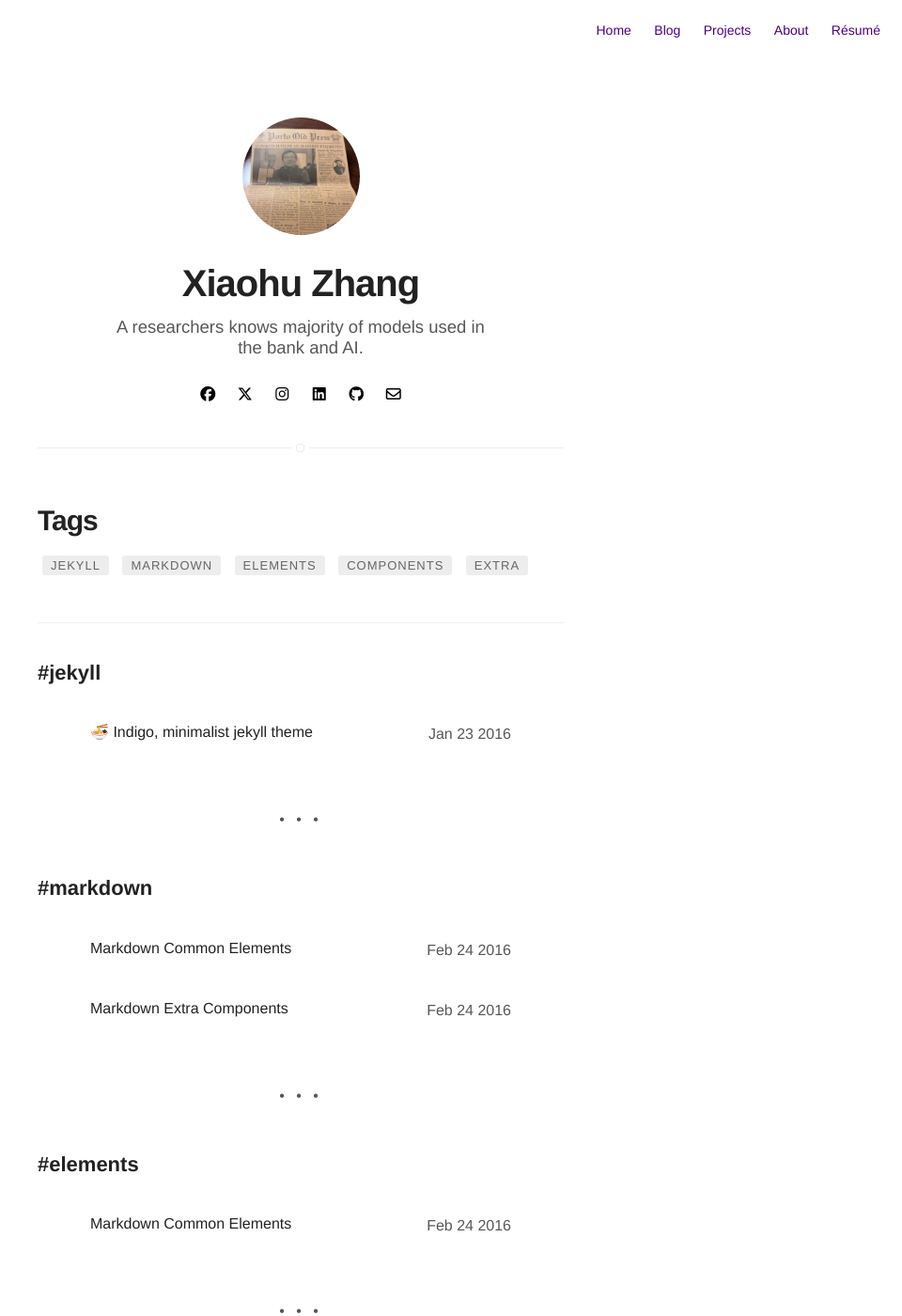
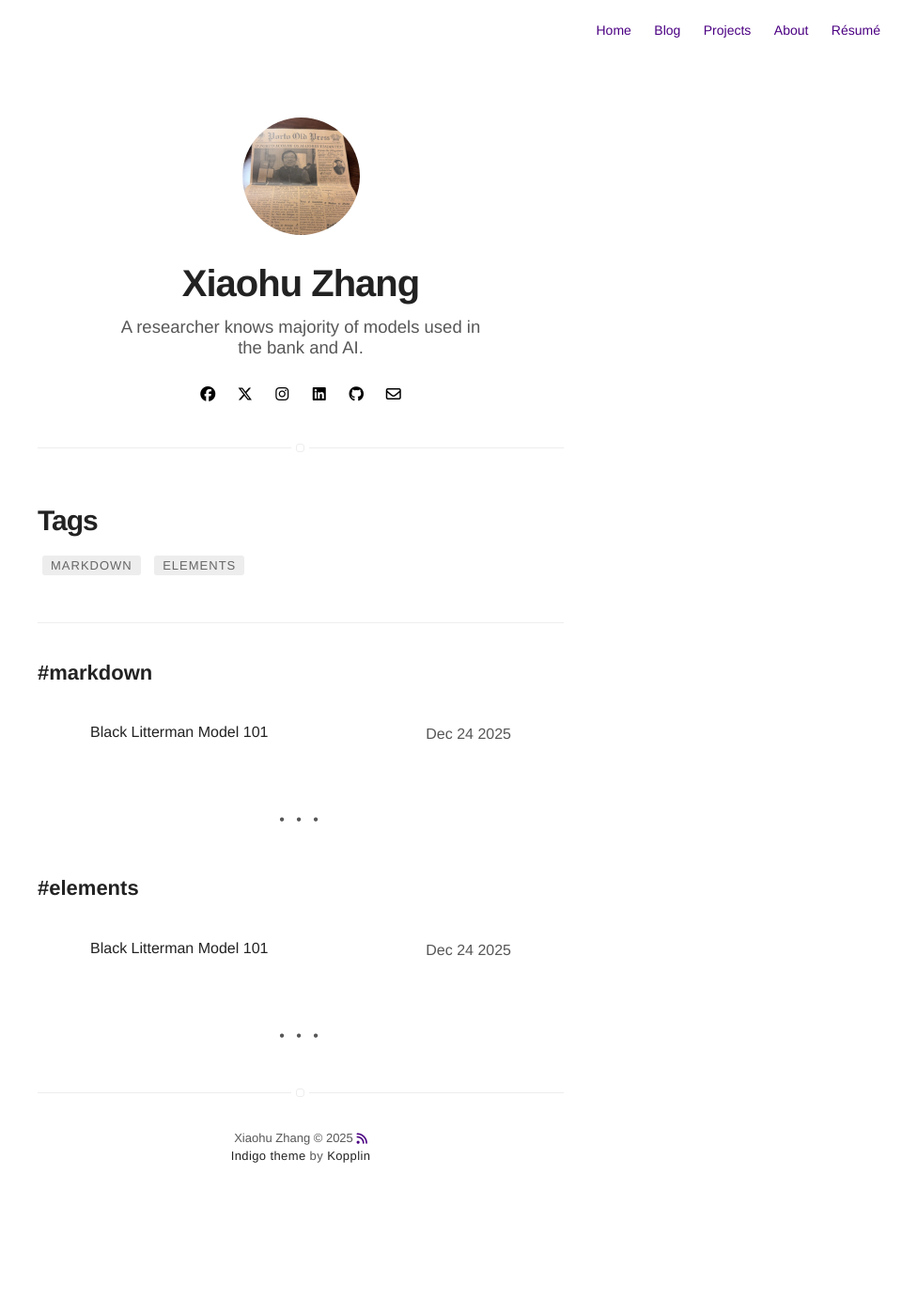
Before and after one commit to xiaohuzhang19/xiaohuzhang19.github.io, a Jekyll site: the page built from tags.html, in a window 1280 px wide and 1400 px high. Shown: the whole window at 94% size, without its empty margins (320-1280 px from the left). Built offline with Jekyll 4.4.1, drawn with Linux system fonts in a browser that asks for light colours; nearby versions of some CDN libraries; emoji names are drawn with the system emoji font; some of the changed text lies outside the part shown.

Commit message:
update images and markdown

```diff
--- a/_config.yml
+++ b/_config.yml
@@ -1,6 +1,6 @@
 # main text of home
 title: Xiaohu Zhang
-bio: A researchers knows majority of models used in the bank and AI.
+bio: A researcher knows majority of models used in the bank and AI.
 
 # twitter summary info
 description: A blog about technology and stuff related
@@ -44,10 +44,9 @@ email: myemail@gmail.com
 authors:
   xiaohuzhang:
     name: Xiaohu Zhang
-    bio: A Man who travels the world eating noodles
+    bio: A researcher knows majority of models used in the bank and AI.
     external-image: false
     picture: assets/images/profile.jpg
-    twitter: johndoe
 
 # do you want a larger site? change the option below
 # options: [normal, large] | default: normal
--- a/_posts/2015-02-24-markdown-extra-components.markdown
+++ /dev/null
@@ -1,196 +0,0 @@
----
-title: "Markdown Extra Components"
-layout: post
-date: 2016-02-24 22:48
-image: /assets/images/markdown.jpg
-headerImage: false
-tag:
-- markdown
-- components
-- extra
-category: blog
-author: jamesfoster
-description: Markdown summary with different options
----
-
-## Summary:
-
-You can pick as item to see how to apply in markdown.
-
-#### Especial Elements
-- [Evidence](#evidence)
-- [Side-by-Side](#side-by-side)
-- [Star](#star)
-- [Especial Breaker](#especial-breaker)
-- [Spoiler](#spoiler)
-
-#### External Elements
-- [Gist](#gist)
-- [Codepen](#codepen)
-- [Slideshare](#slideshare)
-- [Videos](#videos)
-
----
-
-## Evidence
-
-You can try the evidence!
-
-<span class="evidence">Paragraphs can be written like so. A paragraph is the basic block of Markdown. A paragraph is what text will turn into when there is no reason it should become anything else.</span>
-
-{% highlight html %}
-<span class="evidence">Paragraphs can be written like so. A paragraph is the basic block of Markdown. A paragraph is what text will turn into when there is no reason it should become anything else.</span>
-{% endhighlight %}
-
----
-
-## Side-by-side
-
-Like the [Medium](https://medium.com/) component.
-
-**Image** on the left and **Text** on the right:
-
-{% highlight html %}
-<div class="side-by-side">
-    <div class="toleft">
-        <img class="image" src="{{ site.url }}/{{ site.picture }}" alt="Alt Text">
-        <figcaption class="caption">Photo by John Doe</figcaption>
-    </div>
-
-    <div class="toright">
-        <p>Lorem ipsum dolor sit amet, consectetur adipisicing elit, sed do eiusmod tempor incididunt ut labore et dolore magna aliqua. Ut enim ad minim veniam, quis nostrud exercitation ullamco laboris nisi ut aliquip ex ea commodo consequat. Duis aute irure dolor in reprehenderit in voluptate velit esse cillum dolore eu fugiat nulla pariatur. Excepteur sint occaecat cupidatat non proident, sunt in culpa qui officia deserunt mollit anim id est laborum.</p>
-    </div>
-</div>
-{% endhighlight %}
-
-<div class="side-by-side">
-    <div class="toleft">
-        <img class="image" src="{{ site.url }}/{{ site.picture }}" alt="Alt Text">
-        <figcaption class="caption">Photo by John Doe</figcaption>
-    </div>
-
-    <div class="toright">
-        <p>Lorem ipsum dolor sit amet, consectetur adipisicing elit, sed do eiusmod tempor incididunt ut labore et dolore magna aliqua. Ut enim ad minim veniam, quis nostrud exercitation ullamco laboris nisi ut aliquip ex ea commodo consequat. Duis aute irure dolor in reprehenderit in voluptate velit esse cillum dolore eu fugiat nulla pariatur. Excepteur sint occaecat cupidatat non proident, sunt in culpa qui officia deserunt mollit anim id est laborum.</p>
-    </div>
-</div>
-
-**Text** on the left and **Image** on the right:
-
-{% highlight html %}
-<div class="side-by-side">
-    <div class="toleft">
-        <p>Lorem ipsum dolor sit amet, consectetur adipisicing elit, sed do eiusmod tempor incididunt ut labore et dolore magna aliqua. Ut enim ad minim veniam, quis nostrud exercitation ullamco laboris nisi ut aliquip ex ea commodo consequat. Duis aute irure dolor in reprehenderit in voluptate velit esse cillum dolore eu fugiat nulla pariatur. Excepteur sint occaecat cupidatat non proident, sunt in culpa qui officia deserunt mollit anim id est laborum.</p>
-    </div>
-
-    <div class="toright">
-        <img class="image" src="{{ site.url }}/{{ site.picture }}" alt="Alt Text">
-        <figcaption class="caption">Photo by John Doe</figcaption>
-    </div>
-</div>
-{% endhighlight %}
-
-<div class="side-by-side">
-    <div class="toleft">
-        <p>Lorem ipsum dolor sit amet, consectetur adipisicing elit, sed do eiusmod tempor incididunt ut labore et dolore magna aliqua. Ut enim ad minim veniam, quis nostrud exercitation ullamco laboris nisi ut aliquip ex ea commodo consequat. Duis aute irure dolor in reprehenderit in voluptate velit esse cillum dolore eu fugiat nulla pariatur. Excepteur sint occaecat cupidatat non proident, sunt in culpa qui officia deserunt mollit anim id est laborum.</p>
-    </div>
-
-    <div class="toright">
-        <img class="image" src="{{ site.url }}/{{ site.picture }}" alt="Alt Text">
-        <figcaption class="caption">Photo by John Doe</figcaption>
-    </div>
-</div>
-
----
-
-## Star
-
-You can give evidence to a post. Just add the tag to the markdown file.
-
-{% highlight raw %}
-star: true
-{% endhighlight %}
-
----
-
-## Especial Breaker
-
-You can add a especial *hr* to your text.
-
-{% highlight html %}
-<div class="breaker"></div>
-{% endhighlight %}
-
-<div class="breaker"></div>
-
----
-
-## Spoiler
-
-You can add an especial hidden content that appears on hover.
-
-{% highlight html %}
-<div class="spoiler"><p>your content</p></div>
-{% endhighlight %}
-
-<div class="spoiler"><p>Lorem ipsum dolor sit amet, consectetur adipisicing elit, sed do eiusmod tempor incididunt ut labore et dolore magna aliqua. Ut enim ad minim veniam, quis nostrud exercitation ullamco laboris nisi ut aliquip ex ea commodo consequat. Duis aute irure dolor in reprehenderit in voluptate velit esse cillum dolore eu fugiat nulla pariatur. Excepteur sint occaecat cupidatat non proident, sunt in culpa qui officia deserunt mollit anim id est laborum.</p></div>
-
----
-
-## Gist
-
-You can add Gists from github.
-
-{% highlight raw %}
-{ % gist sergiokopplin/91ff4220480727b47224245ee2e9c291 % }
-{% endhighlight %}
-
-{% gist sergiokopplin/91ff4220480727b47224245ee2e9c291 %}
-
----
-
-## Codepen
-
-You can add Pens from Codepen.
-
-{% highlight html %}
-<p data-height="268" data-theme-id="0" data-slug-hash="gfdDu" data-default-tab="result" data-user="chriscoyier" class='codepen'>
-    See the Pen <a href='https://codepen.io/chriscoyier/pen/gfdDu/'>Crappy Recreation of the Book Cover of *The Flame Alphabet*</a> by Chris Coyier (<a href='https://codepen.io/chriscoyier'>@chriscoyier</a>) on <a href='https://codepen.io'>CodePen</a>.
-</p>
-<script async src="//assets.codepen.io/assets/embed/ei.js"></script>
-{% endhighlight %}
-
-<p data-height="268" data-theme-id="0" data-slug-hash="gfdDu" data-default-tab="result" data-user="chriscoyier" class='codepen'>See the Pen <a href='https://codepen.io/chriscoyier/pen/gfdDu/'>Crappy Recreation of the Book Cover of *The Flame Alphabet*</a> by Chris Coyier (<a href='https://codepen.io/chriscoyier'>@chriscoyier</a>) on <a href='https://codepen.io'>CodePen</a>.</p>
-<script async src="//assets.codepen.io/assets/embed/ei.js"></script>
-
----
-
-## Slideshare
-
-Add your presentations here!
-
-{% highlight html %}
-<iframe src="//www.slideshare.net/slideshow/embed_code/key/hqDhSJoWkrHe7l" width="560" height="310" frameborder="0" marginwidth="0" marginheight="0" scrolling="no" style="border:1px solid #CCC; border-width:1px; margin-bottom:5px; max-width: 100%;" allowfullscreen> </iframe>
-{% endhighlight %}
-
-<iframe src="//www.slideshare.net/slideshow/embed_code/key/hqDhSJoWkrHe7l" width="560" height="310" frameborder="0" marginwidth="0" marginheight="0" scrolling="no" style="border:1px solid #CCC; border-width:1px; margin-bottom:5px; max-width: 100%;" allowfullscreen> </iframe>
-
----
-
-## Videos
-
-Do you want some videos? Youtube, Vimeo or Vevo? Copy the embed code and paste on your post!
-
-**Example**
-
-{% highlight html %}
-<iframe width="560" height="310" src="https://www.youtube.com/embed/r7XhWUDj-Ts" frameborder="0" allowfullscreen></iframe>
-{% endhighlight %}
-
-<iframe width="560" height="310" src="https://www.youtube.com/embed/r7XhWUDj-Ts" frameborder="0" allowfullscreen></iframe>
-
-[1]: https://daringfireball.net/projects/markdown/
-[2]: https://www.fileformat.info/info/unicode/char/2163/index.htm
-[3]: https://www.markitdown.net/
-[4]: https://daringfireball.net/projects/markdown/basics
-[5]: https://daringfireball.net/projects/markdown/syntax
-[6]: https://kune.fr/wp-content/uploads/2013/10/ghost-blog.jpg
--- a/_posts/2016-02-24-markdown-common-elements.markdown
+++ b/_posts/2016-02-24-markdown-common-elements.markdown
@@ -1,16 +1,16 @@
 ---
-title: "Markdown Common Elements"
+title: "Black Litterman Model 101"
 layout: post
-date: 2016-02-24 22:44
-image: /assets/images/markdown.jpg
+date: 2025-12-24 22:44
+image: /assets/images/black.jpeg
 headerImage: false
 tag:
 - markdown
 - elements
 star: true
 category: blog
-author: johndoe
-description: Markdown summary with different options
+author: Xiaohu Zhang
+description: Unwrap the blackbox of Black Litterman Model
 ---
 
 ## Basic formatting
@@ -146,58 +146,3 @@ Markdown can also contain images. I'll need to add something here sometime.
 ---
 
 ## Code
-
-A HTML Example:
-
-{% highlight html %}
-<!DOCTYPE html>
-<html lang="en">
-<head>
-    <meta charset="UTF-8">
-    <title>Document</title>
-</head>
-<body>
-    <h1>Just a test</h1>
-</body>
-</html>
-{% endhighlight %}
-
-A CSS Example:
-
-{% highlight css %}
-pre {
-    padding: 10px;
-    font-size: .8em;
-    white-space: pre;
-}
-
-pre, table {
-    width: 100%;
-}
-
-code, pre, tt {
-    font-family: Monaco, Consolas, Inconsolata, monospace, sans-serif;
-    background: rgba(0,0,0,.05);
-}
-{% endhighlight %}
-
-A JS Example:
-
-{% highlight js %}
-// Sticky Header
-$(window).scroll(function() {
-
-    if ($(window).scrollTop() > 900 && !$("body").hasClass('show-menu')) {
-        $('#hamburguer__open').fadeOut('fast');
-    } else if (!$("body").hasClass('show-menu')) {
-        $('#hamburguer__open').fadeIn('fast');
-    }
-
-});
-{% endhighlight %}
-
-[1]: https://daringfireball.net/projects/markdown/
-[2]: https://www.fileformat.info/info/unicode/char/2163/index.htm
-[3]: https://daringfireball.net/projects/markdown/basics
-[4]: https://daringfireball.net/projects/markdown/syntax
-[5]: https://kune.fr/wp-content/uploads/2013/10/ghost-blog.jpg
```
Also changed, not shown: _posts/2016-01-23-indigo-jekyll-theme.markdown (deleted, +0 -34 lines), assets/images/black.jpeg (added).
